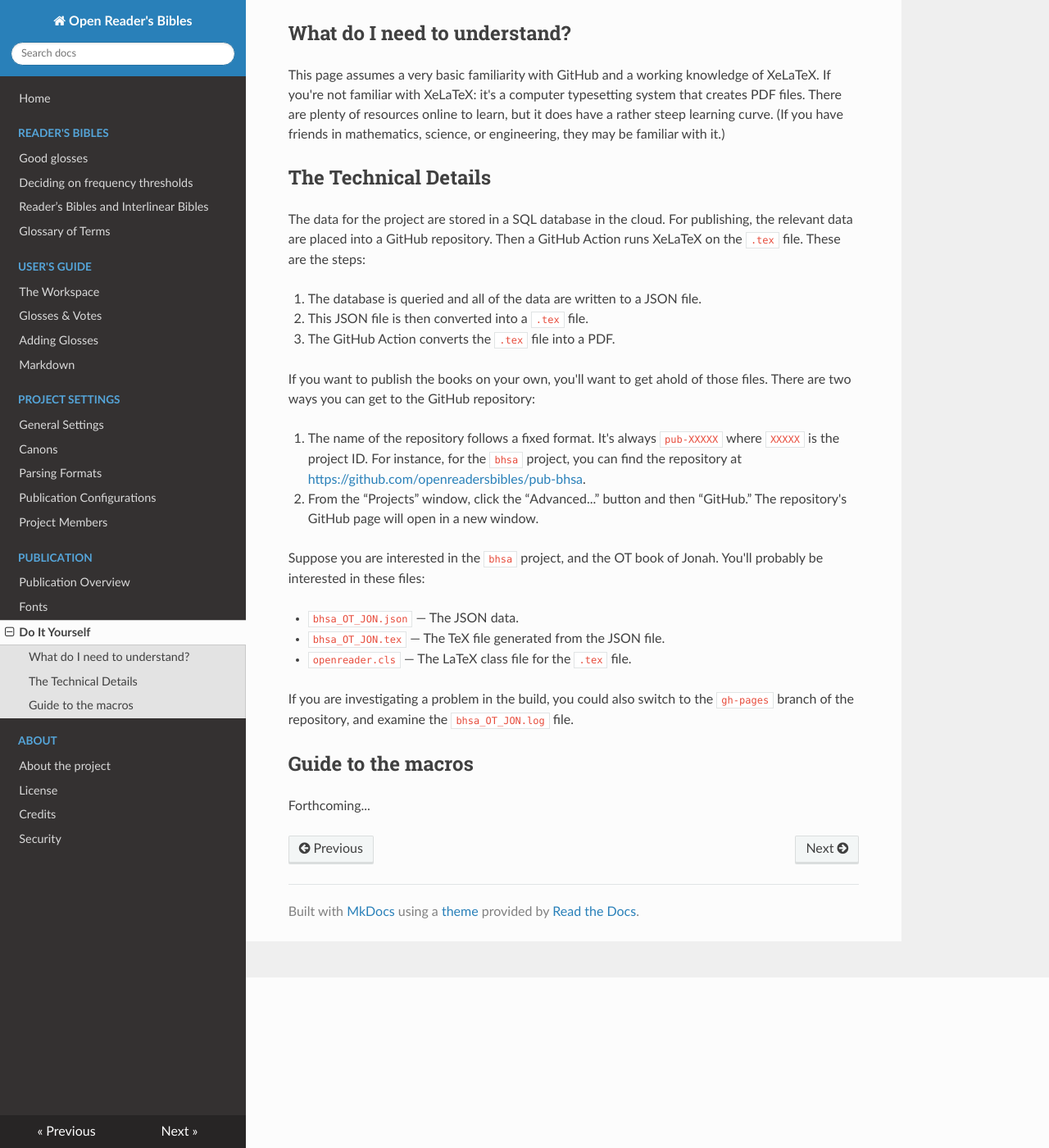
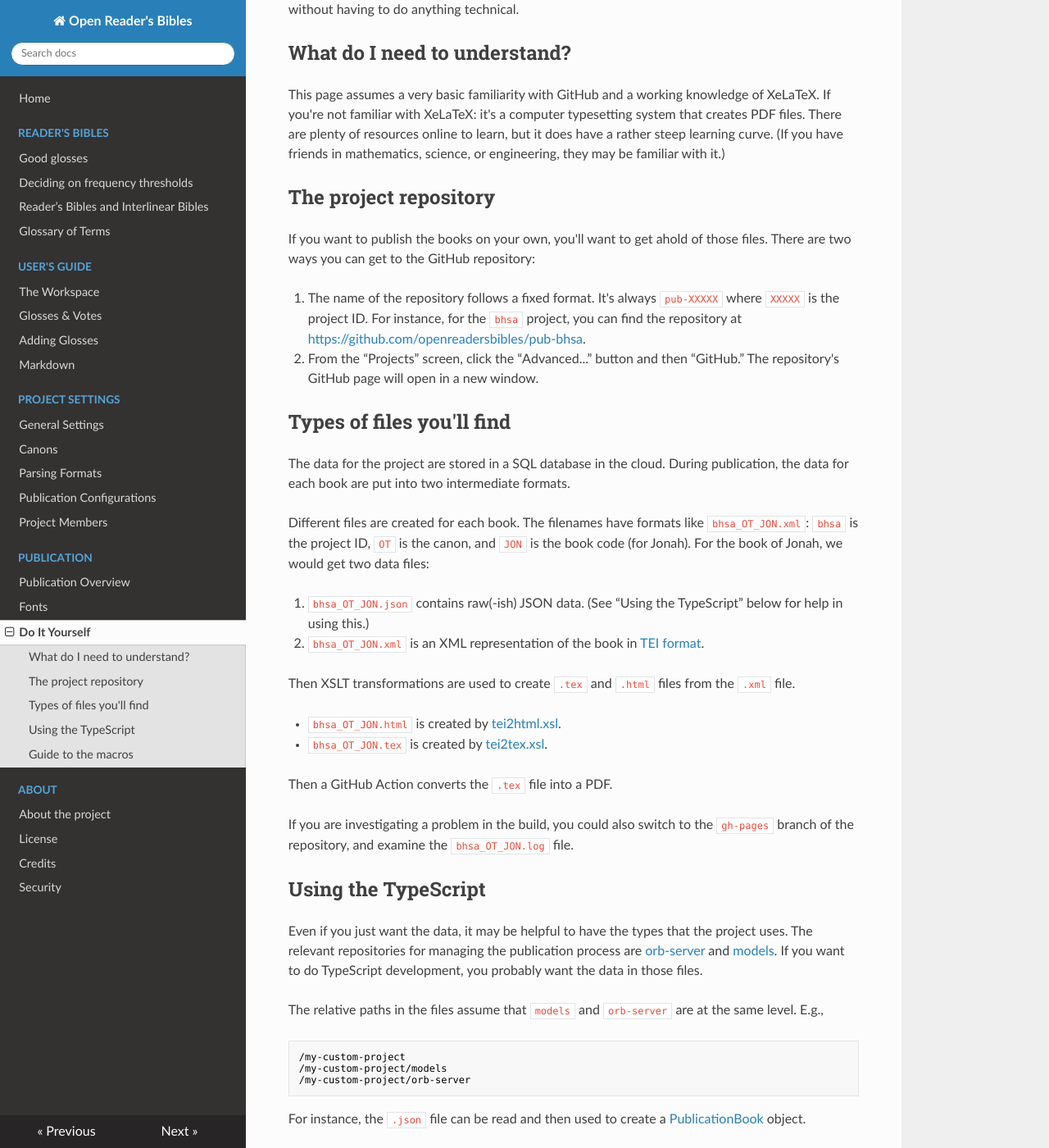
Before and after one commit to openreadersbibles/docs.openreadersbibles.org, an MkDocs documentation site: the page built from docs/DIY.md, in a window 1280 px wide and 1400 px high, scrolled down 208 px. Shown: the whole window at 82% size. Built offline with MkDocs 1.6.1, drawn with Linux system fonts in a browser that asks for light colours; nearby versions of some CDN libraries; some of the changed text lies outside the part shown.

Commit message:
DIY stuff

````diff
--- a/docs/DIY.md
+++ b/docs/DIY.md
@@ -1,28 +1,43 @@
 # How to publish it yourself
-This page assumes that you have some technical background. If that's not you, no problem! You may want to read the [publication overview](publication-overview.md).
+This page assumes that you have some technical background. If that's not you, no problem! You may want to read the [publication overview](publication-overview.md) instead, which will allow you to customize a great deal without having to do anything technical.
 
 ## What do I need to understand?
 This page assumes a very basic familiarity with GitHub and a working knowledge of XeLaTeX. If you're not familiar with XeLaTeX: it's a computer typesetting system that creates PDF files. There are plenty of resources online to learn, but it does have a rather steep learning curve. (If you have friends in mathematics, science, or engineering, they may be familiar with it.)
 
-## The Technical Details
-The data for the project are stored in a SQL database in the cloud. For publishing, the relevant data are placed into a GitHub repository. Then a GitHub Action runs XeLaTeX on the `.tex` file. These are the steps:
-
-1. The database is queried and all of the data are written to a JSON file.
-2. This JSON file is then converted into a `.tex` file.
-3. The GitHub Action converts the `.tex` file into a PDF.
-
+## The project repository
 If you want to publish the books on your own, you'll want to get ahold of those files. There are two ways you can get to the GitHub repository:
 
 1. The name of the repository follows a fixed format. It's always `pub-XXXXX` where `XXXXX` is the project ID. For instance, for the `bhsa` project, you can find the repository at [https://github.com/openreadersbibles/pub-bhsa](https://github.com/openreadersbibles/pub-bhsa).
-2. From the “Projects” window, click the “Advanced...” button and then “GitHub.” The repository's GitHub page will open in a new window.
+2. From the “Projects” screen, click the “Advanced...” button and then “GitHub.” The repository's GitHub page will open in a new window.
 
-Suppose you are interested in the `bhsa` project, and the OT book of Jonah. You'll probably be interested in these files:
+## Types of files you'll find
+The data for the project are stored in a SQL database in the cloud. During publication, the data for each book are put into two intermediate formats.
 
-- `bhsa_OT_JON.json` — The JSON data.
-- `bhsa_OT_JON.tex` — The TeX file generated from the JSON file.
-- `openreader.cls` — The LaTeX class file for the `.tex` file.
+Different files are created for each book. The filenames have formats like `bhsa_OT_JON.xml`: `bhsa` is the project ID, `OT` is the canon, and `JON` is the book code (for Jonah). For the book of Jonah, we would get two data files:
+
+1. `bhsa_OT_JON.json` contains raw(-ish) JSON data. (See “Using the TypeScript” below for help in using this.)
+2. `bhsa_OT_JON.xml` is an XML representation of the book in [TEI format](https://tei-c.org/).
+
+Then XSLT transformations are used to create `.tex` and `.html` files from the `.xml` file.
+
+- `bhsa_OT_JON.html` is created by [tei2html.xsl](https://github.com/openreadersbibles/orb-server/blob/main/src/xslt/tei2html.xsl).
+- `bhsa_OT_JON.tex` is created by [tei2tex.xsl](https://github.com/openreadersbibles/orb-server/blob/main/src/xslt/tei2tex.xsl).
+
+Then a GitHub Action converts the `.tex` file into a PDF.
 
 If you are investigating a problem in the build, you could also switch to the `gh-pages` branch of the repository, and examine the `bhsa_OT_JON.log` file.
 
+## Using the TypeScript
+Even if you just want the data, it may be helpful to have the types that the project uses. The relevant repositories for managing the publication process are [orb-server](https://github.com/openreadersbibles/orb-server) and [models](https://github.com/openreadersbibles/models). If you want to do TypeScript development, you probably want the data in those files.
+
+The relative paths in the files assume that `models` and `orb-server` are at the same level. E.g.,
+```
+/my-custom-project
+/my-custom-project/models
+/my-custom-project/orb-server
+```
+
+For instance, the `.json` file can be read and then used to create a [PublicationBook](https://github.com/openreadersbibles/models/blob/main/publication/PublicationBook.ts) object.
+
 ## Guide to the macros
 Forthcoming...
````
Also changed, not shown: README.md (+12 -0 lines).
